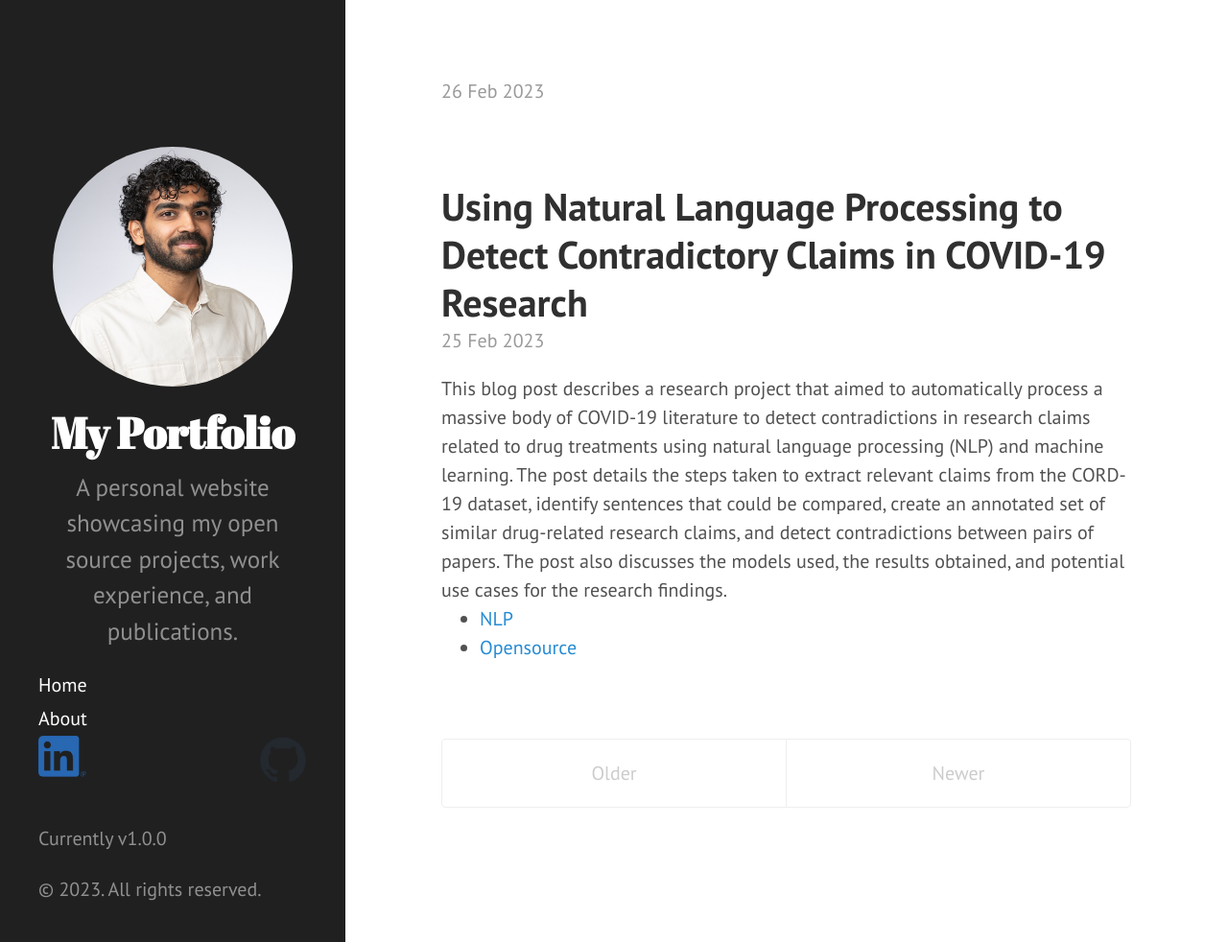
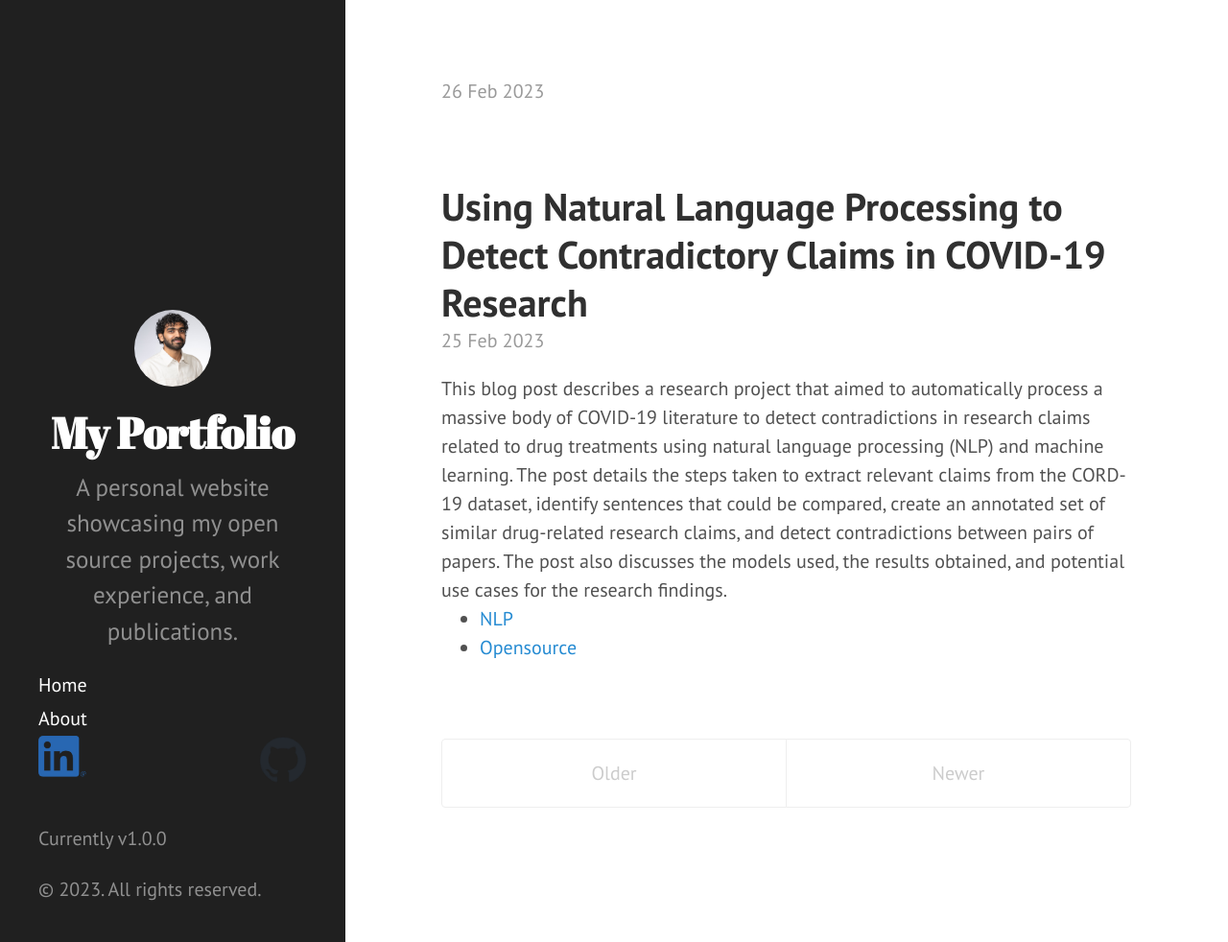
Before and after one commit to 97harsh/97harsh.github.io, a Jekyll site: the page built from index.html, in a window 1280 px wide and 982 px high. Shown: the whole window at 96% size. Built offline with Jekyll 4.4.1, drawn with Linux system fonts in a browser that asks for light colours; Markdown is read by kramdown in place of the engine named in the settings; the list of posts is cut into pages by our own code.

Commit message:
adjusting image size

```diff
--- a/public/css/hyde.css
+++ b/public/css/hyde.css
@@ -98,8 +98,8 @@ html {
 .sidebar-picture {
   display: block;
   margin: 0 auto;
-  max-width: 100%;
-  max-height: 250px;
+  max-width: 80px;
+  max-height: 80px;
   height: auto;
   border-radius: 50%;
   margin-bottom: 1em;
```
